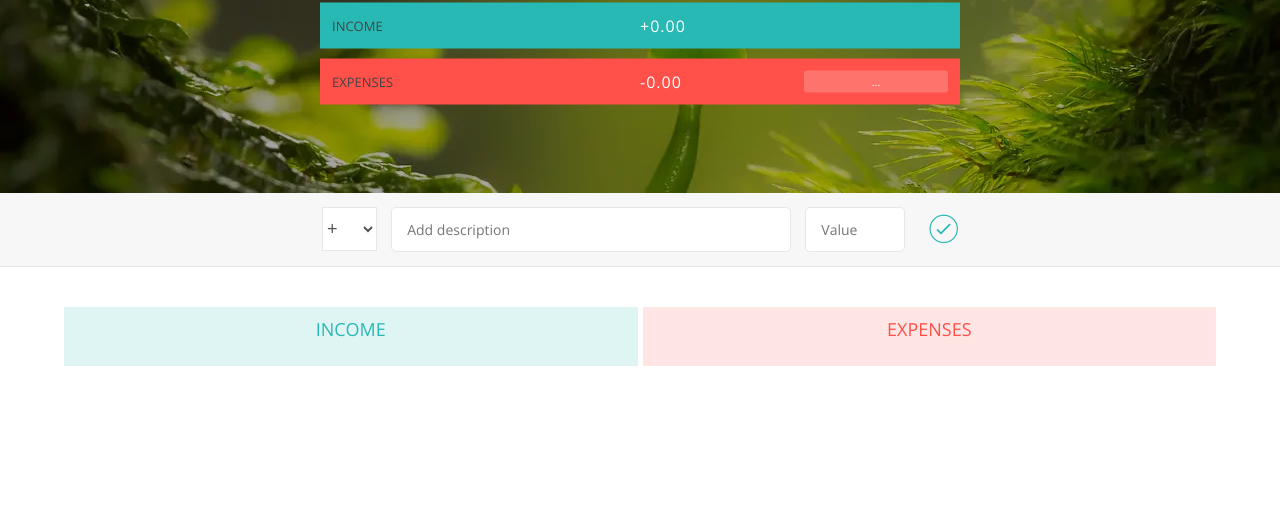
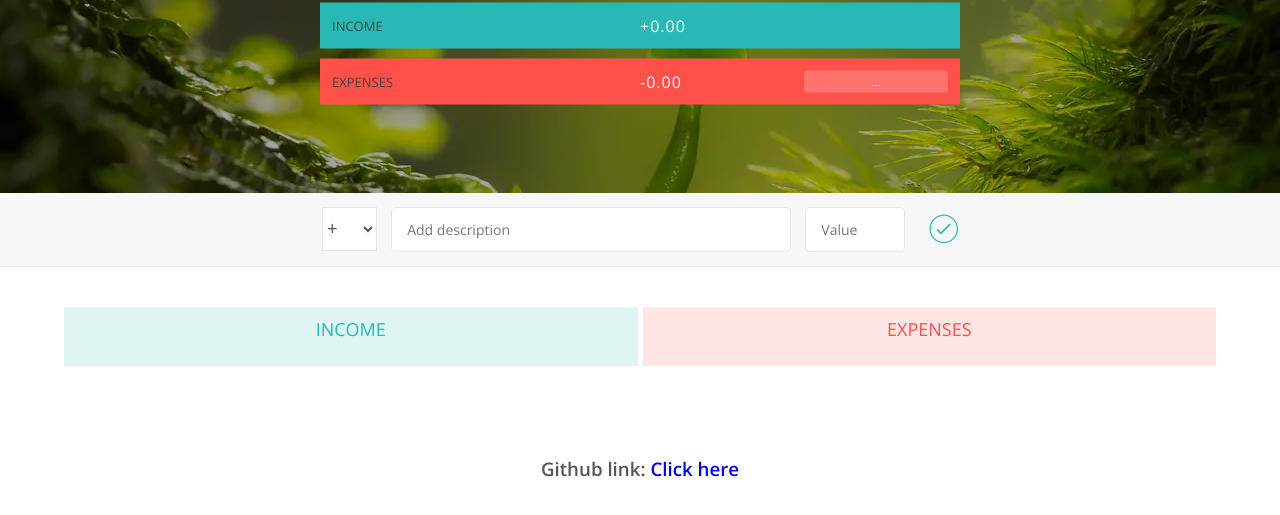
Before and after one commit to Ramrachai/budgetybyjonas, a plain HTML site: page public/index.html in a window 1280 px wide. Shown: the part 207-722 px from the top of the page. Drawn offline with nearby package versions, Linux system fonts and the light colour scheme.

Commit message:
github link added

```diff
--- a/public/index.html
+++ b/public/index.html
@@ -121,7 +121,10 @@
         </div>
       </div>
     </div>
-
+    <h3 class="github">
+      Github link:
+      <a href="https://github.com/Ramrachai/budgetybyjonas"> Click here </a>
+    </h3>
     <script src="app.js"></script>
   </body>
 </html>
--- a/public/style.css
+++ b/public/style.css
@@ -307,6 +307,14 @@ h2 {
   font-weight: 900;
 }
 
+.github {
+  padding: 50px;
+  text-align: center;
+}
+.github a {
+  text-decoration: none;
+}
+
 @media only screen and (max-width: 768px) {
   .budget__title {
     font-size: 24px;
```
